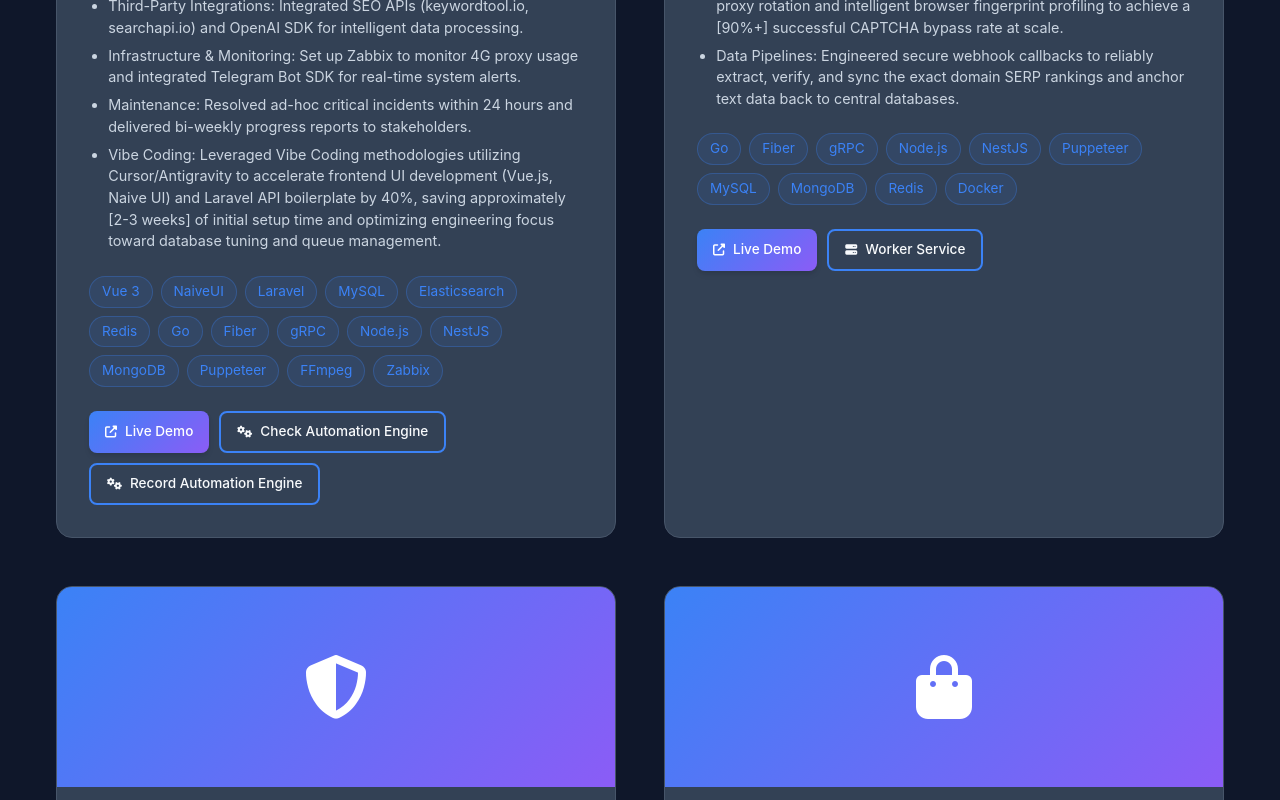
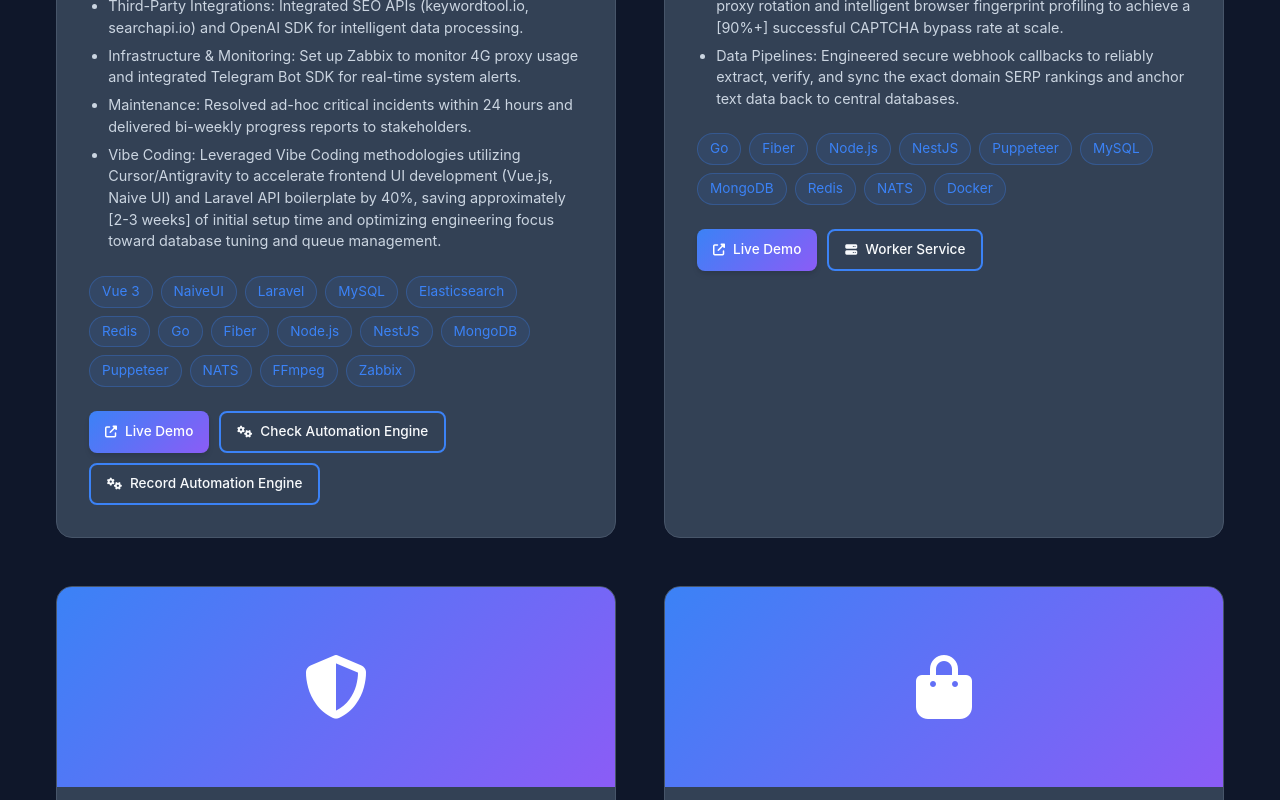
Before and after one commit to githubdanhnhdev/portfolio, a React (Vite) app: page / in a window 1280 px wide. Shown: the part 4400-5200 px from the top of the page. Built offline with nearby package versions, Linux system fonts and the light colour scheme.

Commit message:
feat(v1): update

```diff
--- a/src/components/Projects.jsx
+++ b/src/components/Projects.jsx
@@ -15,7 +15,7 @@ const PROJECTS = [
       'Maintenance: Resolved ad-hoc critical incidents within 24 hours and delivered bi-weekly progress reports to stakeholders.',
       'Vibe Coding: Leveraged Vibe Coding methodologies utilizing Cursor/Antigravity to accelerate frontend UI development (Vue.js, Naive UI) and Laravel API boilerplate by 40%, saving approximately [2-3 weeks] of initial setup time and optimizing engineering focus toward database tuning and queue management.'
     ],
-    tags: ['Vue 3', 'NaiveUI', 'Laravel', 'MySQL', 'Elasticsearch', 'Redis', 'Go', 'Fiber', 'gRPC', 'Node.js', 'NestJS', 'MongoDB', 'Puppeteer', 'FFmpeg', 'Zabbix'],
+    tags: ['Vue 3', 'NaiveUI', 'Laravel', 'MySQL', 'Elasticsearch', 'Redis', 'Go', 'Fiber', 'Node.js', 'NestJS', 'MongoDB', 'Puppeteer', 'NATS', 'FFmpeg', 'Zabbix'],
     link: 'https://domain.longtu.club/',
     secondaryLinks: [
       { label: 'Check Automation Engine', link: 'http://160.19.158.249:33004/health' },
@@ -34,7 +34,7 @@ const PROJECTS = [
       'Core Search Engine: Designed the primary automation workers utilizing Node.js/NestJS to mimic human behaviors, utilizing dynamic proxy rotation and intelligent browser fingerprint profiling to achieve a [90%+] successful CAPTCHA bypass rate at scale.',
       'Data Pipelines: Engineered secure webhook callbacks to reliably extract, verify, and sync the exact domain SERP rankings and anchor text data back to central databases.'
     ],
-    tags: ['Go', 'Fiber', 'gRPC', 'Node.js', 'NestJS', 'Puppeteer', 'MySQL', 'MongoDB', 'Redis', 'Docker'],
+    tags: ['Go', 'Fiber', 'Node.js', 'NestJS', 'Puppeteer', 'MySQL', 'MongoDB', 'Redis', 'NATS', 'Docker'],
     link: 'https://search-api.longtu.club',
     secondaryLinks: [
       { label: 'Worker Service', link: 'http://160.19.158.217:33004/health' }
@@ -54,7 +54,7 @@ const PROJECTS = [
       '3rd-Party Syncing: Handled auto bulk proxy imports from external providers (e.g., ZingProxy, KiotProxy).',
       'Core APIs: Built fast RESTful APIs supporting CRUD operations, dynamic pagination, and detailed filtering, leveraging NestJS and MongoDB indexing to achieve an ultra-low latency of under 20ms per proxy distribution request.'
     ],
-    tags: ['Go', 'Fiber', 'gRPC', 'Node.js', 'NestJS', 'MongoDB', 'Typegoose', 'Swagger', 'Docker'],
+    tags: ['Go', 'Fiber', 'Node.js', 'NestJS', 'MongoDB', 'Typegoose', 'Swagger', 'NATS', 'Docker'],
     link: 'http://65.19.178.20:51006/health'
   },
   {
```
